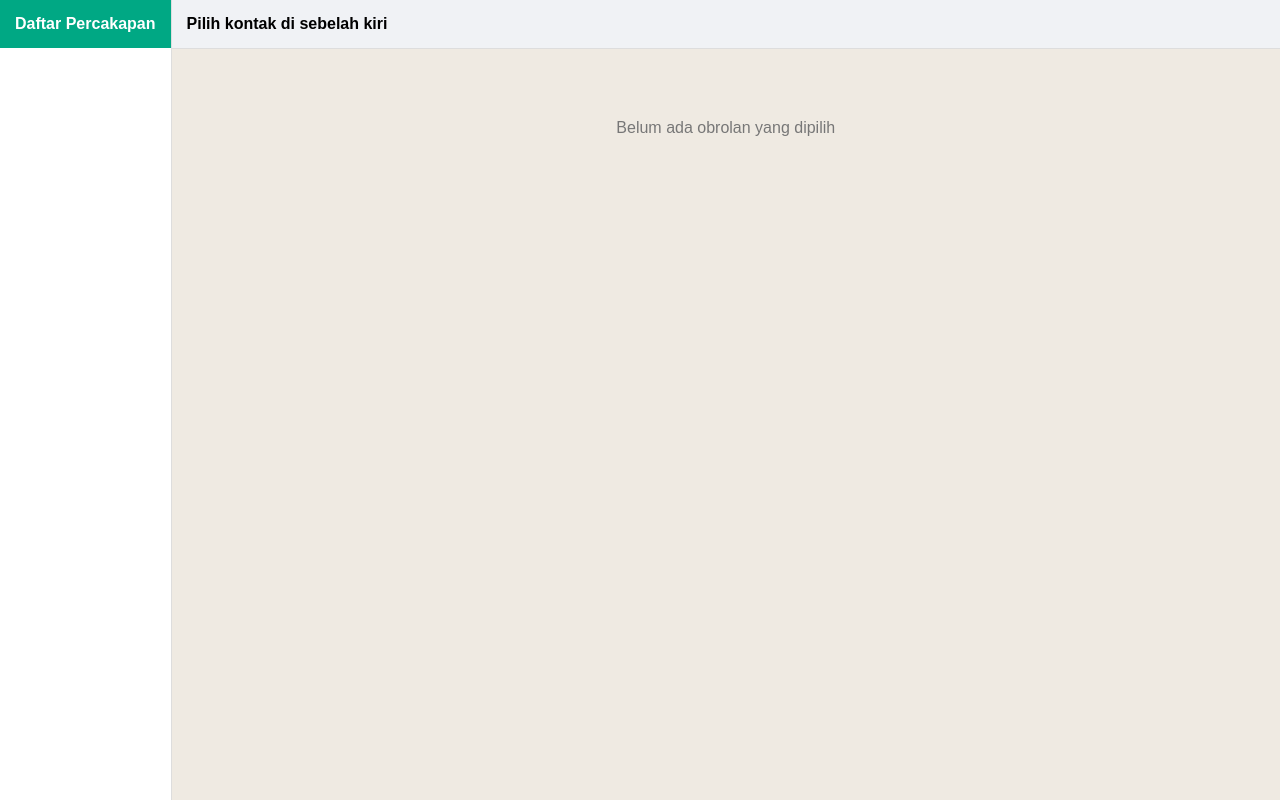
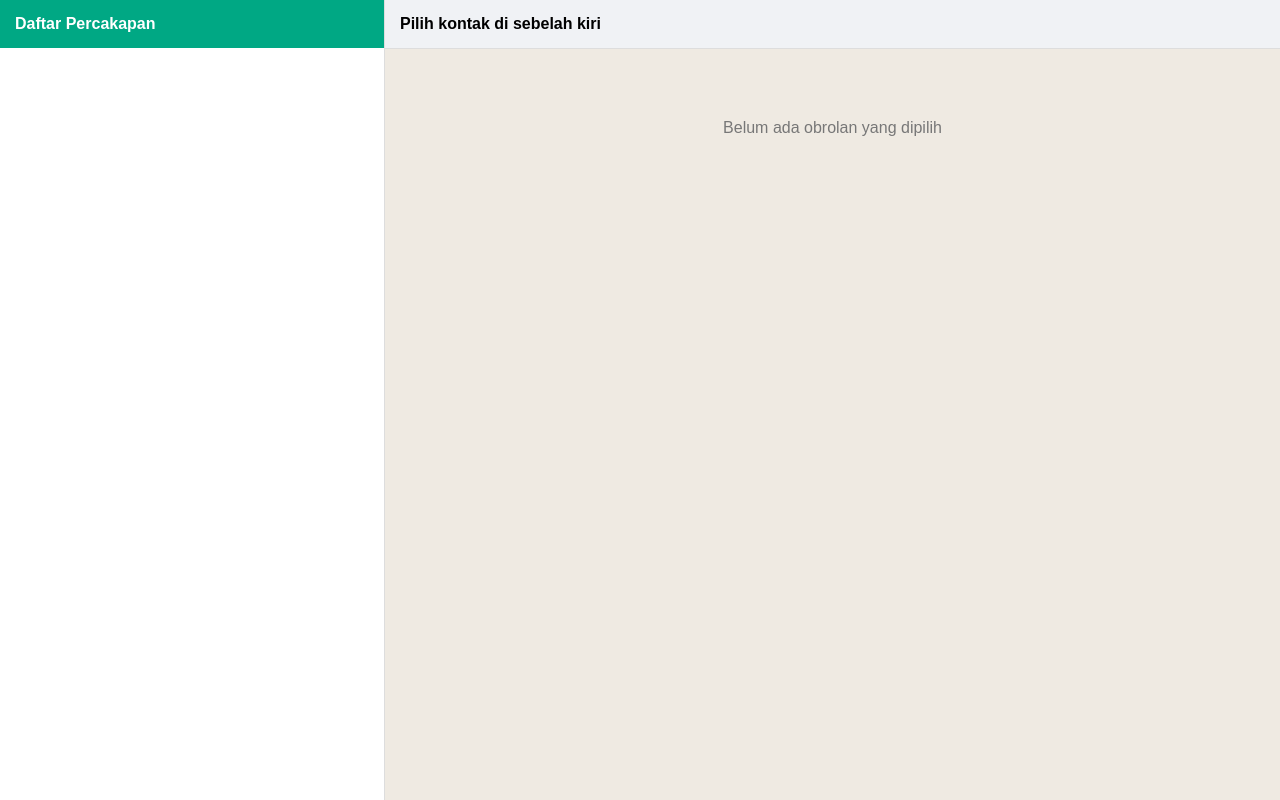
Before and after one commit to aliarahma804-collab/wa-chat-inbox, a website: page public/index.html in a window 1280 px wide. Drawn offline with Linux system fonts and the light colour scheme; no server answers.

Commit message:
Update index.html

```diff
--- a/public/index.html
+++ b/public/index.html
@@ -6,7 +6,7 @@
   <title>WhatsApp Customer Inbox</title>
   <style>
     body { font-family: sans-serif; margin: 0; display: flex; height: 100vh; background: #efeae2; }
-    .sidebar { width: 30%, min-width: 250px; background: white; border-right: 1px solid #ddd; display: flex; flex-direction: column; }
+    .sidebar { width: 30%; min-width: 250px; background: white; border-right: 1px solid #ddd; display: flex; flex-direction: column; }
     .sidebar-header { padding: 15px; background: #00a884; color: white; font-weight: bold; }
     .contact-list { overflow-y: auto; flex: 1; }
     .contact-item { padding: 15px; border-bottom: 1px solid #f0f0f0; cursor: pointer; }
@@ -27,15 +27,11 @@
 </head>
 <body>
 
-  <!-- Sidebar Daftar Kontak -->
   <div class="sidebar">
     <div class="sidebar-header">Daftar Percakapan</div>
-    <div class="contact-list" id="contactList">
-      <!-- Daftar kontak akan dimuat di sini -->
-    </div>
+    <div class="contact-list" id="contactList"></div>
   </div>
 
-  <!-- Area Chat Utama -->
   <div class="chat-area">
     <div class="chat-header" id="chatHeader">Pilih kontak di sebelah kiri</div>
     <div class="chat-messages" id="chatMessages">
@@ -119,7 +115,7 @@
 
         if (res.ok) {
           inputEl.value = '';
-          fetchChats(); // Refresh data chat
+          fetchChats();
         } else {
           alert('Gagal mengirim pesan.');
         }
@@ -128,7 +124,6 @@
       }
     }
 
-    // Polling otomatis setiap 3 detik untuk memperbarui daftar chat & pesan masuk
     setInterval(fetchChats, 3000);
     fetchChats();
   </script>
```
